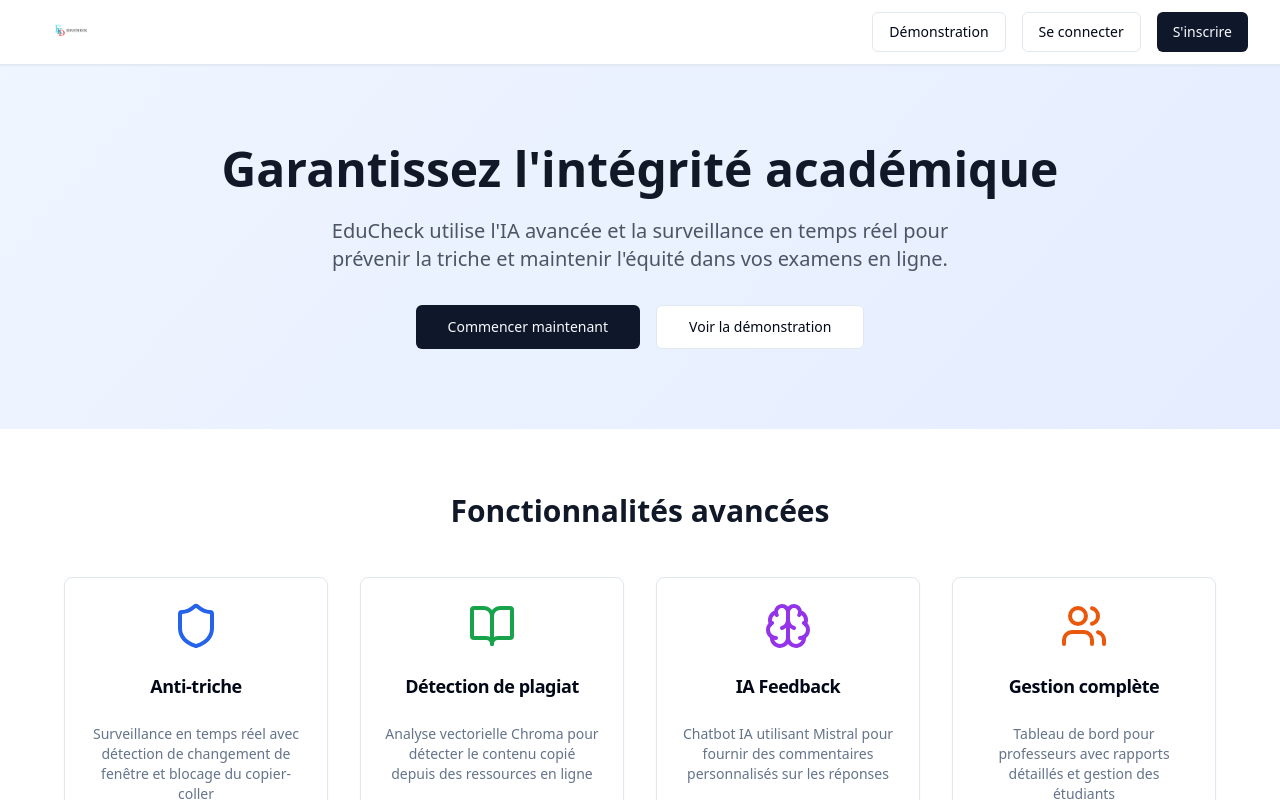
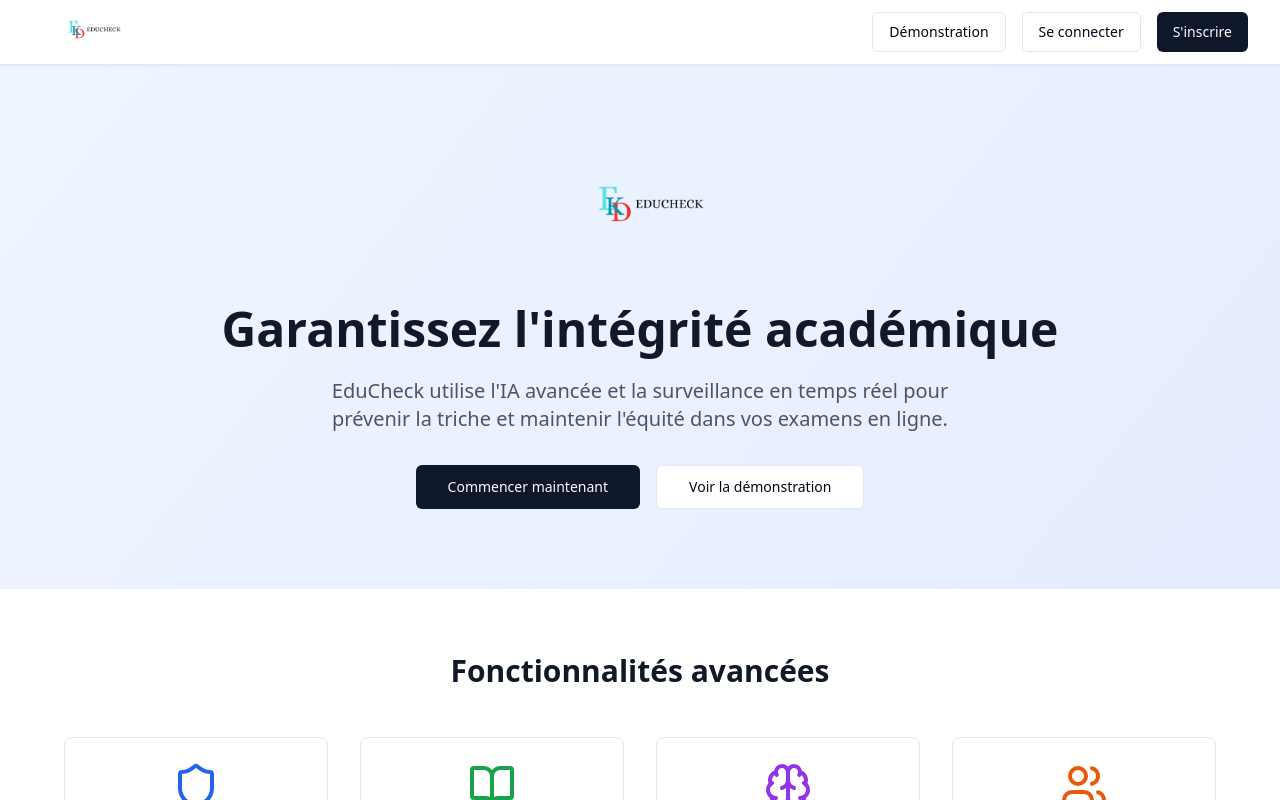
Before and after one commit to Hanane-se/academic-integrity-check, a React (Vite) app: page / in a window 1280 px wide. Shown: the top 800 px of the page. Built offline with nearby package versions, Linux system fonts and the light colour scheme.

Commit message:
Fix: Maximize logo size
The logo size was maximized across the application.

```diff
--- a/src/pages/Index.tsx
+++ b/src/pages/Index.tsx
@@ -1,4 +1,3 @@
-
 import { useState } from 'react';
 import { Button } from '@/components/ui/button';
 import { Card, CardContent, CardDescription, CardHeader, CardTitle } from '@/components/ui/card';
@@ -27,7 +26,7 @@ const Index = () => {
         <div className="max-w-7xl mx-auto px-4 sm:px-6 lg:px-8">
           <div className="flex justify-between items-center h-16">
             <div className="flex items-center space-x-3">
-              <img src="/lovable-uploads/82140450-3eda-4593-9dfd-59097e36d4fe.png" alt="EduCheck Logo" className="h-10 w-auto" />
+              <img src="/lovable-uploads/82140450-3eda-4593-9dfd-59097e36d4fe.png" alt="EduCheck Logo" className="h-16 w-auto" />
             </div>
             <div className="flex space-x-4">
               <Button variant="outline" onClick={() => navigate('/demo')}>
@@ -47,6 +46,7 @@ const Index = () => {
       {/* Hero Section */}
       <section className="py-20 px-4">
         <div className="max-w-4xl mx-auto text-center">
+          <img src="/lovable-uploads/82140450-3eda-4593-9dfd-59097e36d4fe.png" alt="EduCheck Logo" className="h-32 w-auto mx-auto mb-8" />
           <h1 className="text-5xl font-bold text-gray-900 mb-6">
             Garantissez l'intégrité académique
           </h1>
@@ -156,7 +156,7 @@ const Index = () => {
       <footer className="bg-gray-800 text-white py-8 px-4">
         <div className="max-w-4xl mx-auto text-center">
           <div className="flex items-center justify-center space-x-3 mb-4">
-            <img src="/lovable-uploads/82140450-3eda-4593-9dfd-59097e36d4fe.png" alt="EduCheck Logo" className="h-8 w-auto" />
+            <img src="/lovable-uploads/82140450-3eda-4593-9dfd-59097e36d4fe.png" alt="EduCheck Logo" className="h-16 w-auto" />
           </div>
           <p className="text-gray-400">
             © 2024 EduCheck. Tous droits réservés. Plateforme sécurisée pour l'intégrité académique.
```
